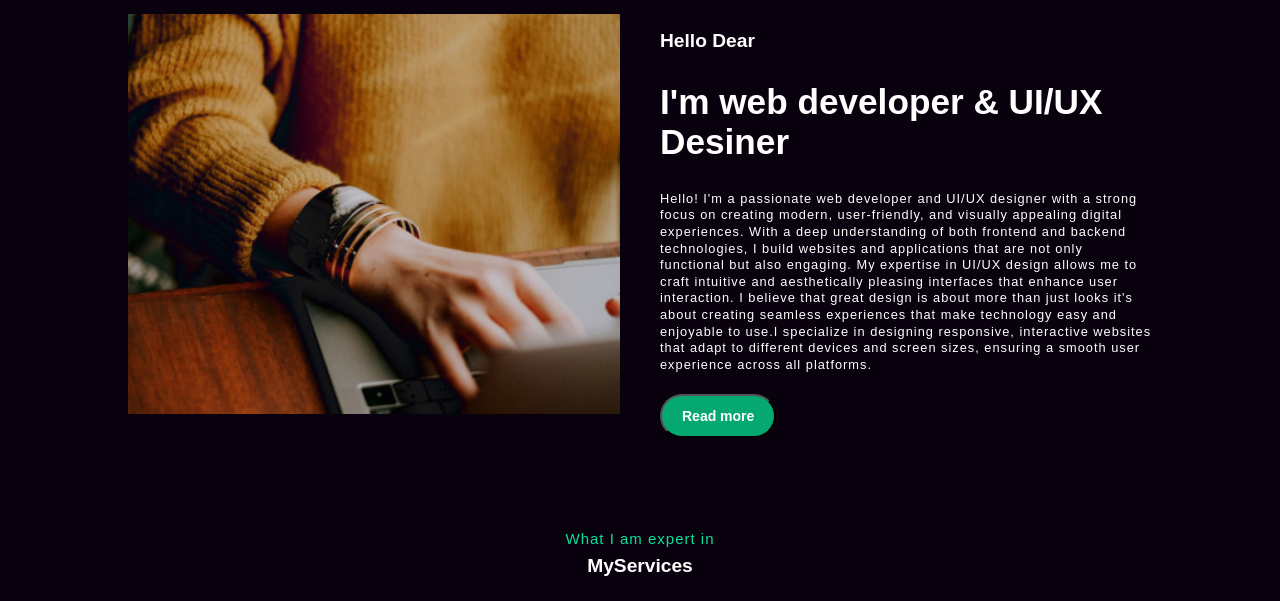
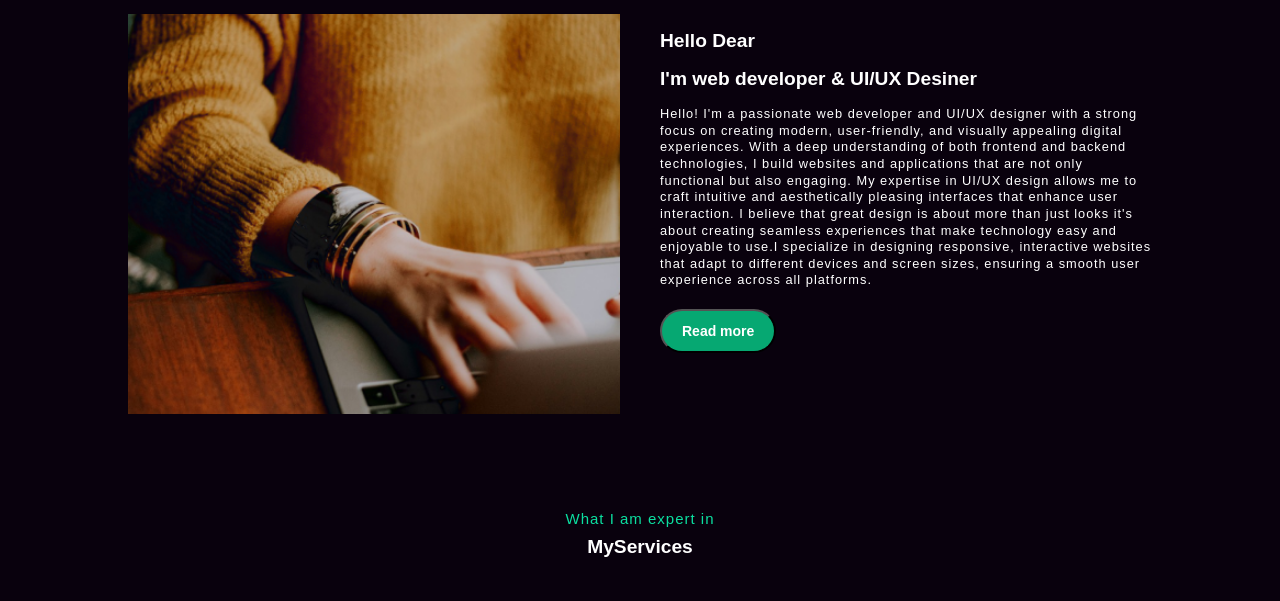
Before and after one commit to BulchaLL/tests, a plain HTML site: page index.html in a window 1280 px wide. Shown: the part 702-1303 px from the top of the page. Drawn offline with nearby package versions, Linux system fonts and the light colour scheme.

Commit message:
Update style.css

```diff
--- a/Css/style.css
+++ b/Css/style.css
@@ -175,7 +175,7 @@ h1{
 
  }
  h2{
-   font-size: var(--big-font);
+   font-size: var(--h2-font);
    color: var(--text-color);
 
 
```
